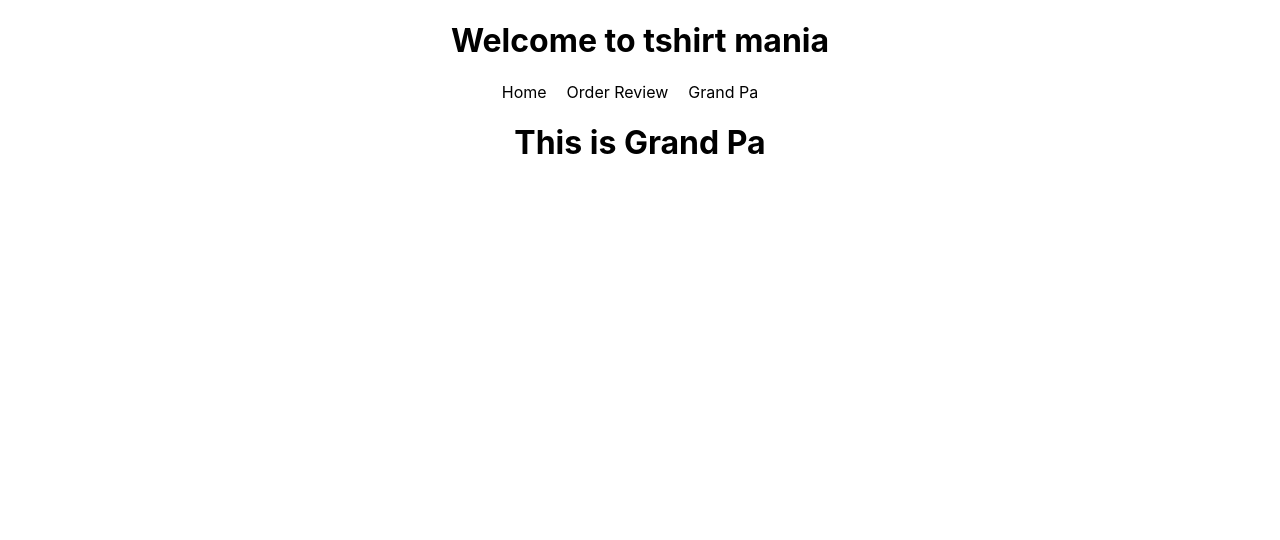
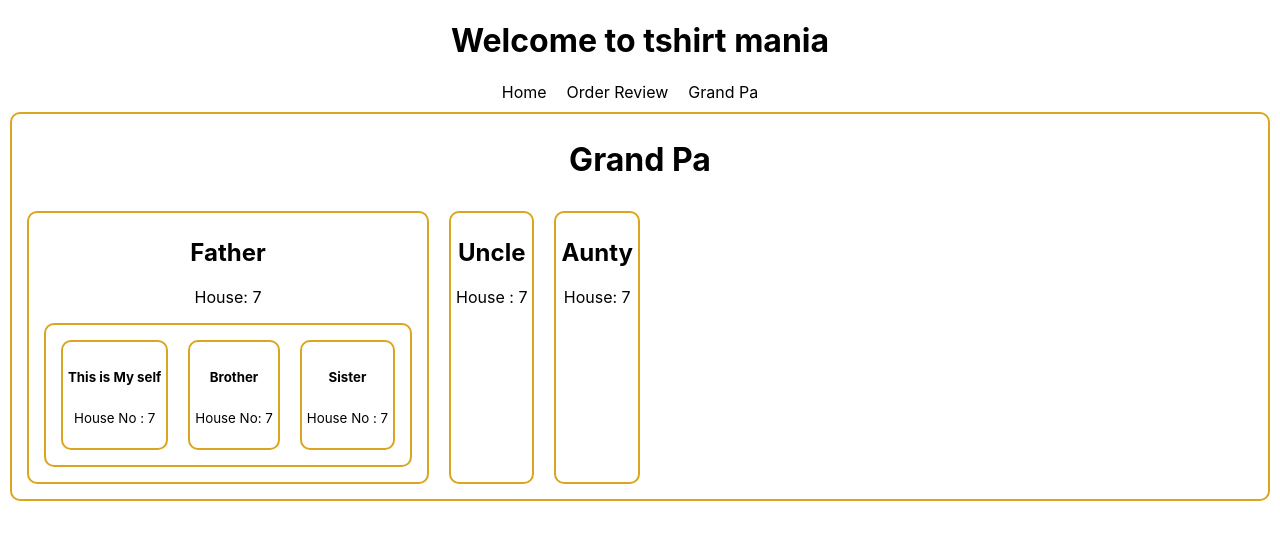
Before and after one commit to provashish95/t-shirt-mania, a React (Create React App) app: page /grandpa in a window 1280 px wide. Shown: the top 540 px of the page. Built offline with nearby package versions, Linux system fonts and the light colour scheme.

Commit message:
added components in the grand pa

```diff
--- a/src/components/Aunty/Aunty.js
+++ b/src/components/Aunty/Aunty.js
@@ -1,9 +1,10 @@
 import React from 'react';
 
-const Aunty = () => {
+const Aunty = ({ house }) => {
     return (
         <div>
-            <h1>This is Aunty </h1>
+            <h1> Aunty </h1>
+            <p>House: {house}</p>
         </div>
     );
 };
--- a/src/components/Brother/Brother.js
+++ b/src/components/Brother/Brother.js
@@ -1,10 +1,11 @@
 import React from 'react';
 import './Brother.css';
 
-const Brother = () => {
+const Brother = ({ house }) => {
     return (
         <div>
-            <h1>This is Brother</h1>
+            <h5> Brother</h5>
+            <p><small>House No: {house}</small></p>
         </div>
     );
 };
--- a/src/components/Father/Father.js
+++ b/src/components/Father/Father.js
@@ -1,10 +1,19 @@
 import React from 'react';
+import Brother from '../Brother/Brother';
+import MySelf from '../MySelf/MySelf';
+import Sister from '../Sister/Sister';
 import './Father.css';
 
-const Father = () => {
+const Father = ({ house }) => {
     return (
         <div>
-            <h4>This is father</h4>
+            <h1>Father</h1>
+            <p>House: {house}</p>
+            <div style={{ display: 'flex' }}>
+                <MySelf house={house}></MySelf>
+                <Brother house={house}></Brother>
+                <Sister house={house}></Sister>
+            </div>
         </div>
     );
 };
--- a/src/components/GrandPa/GrandPa.css
+++ b/src/components/GrandPa/GrandPa.css
@@ -0,0 +1,7 @@
+.grandpa,
+.grandpa div {
+    border: 2px solid goldenrod;
+    margin: 10px;
+    padding: 5px;
+    border-radius: 10px;
+}
--- a/src/components/GrandPa/GrandPa.js
+++ b/src/components/GrandPa/GrandPa.js
@@ -1,10 +1,19 @@
 import React from 'react';
+import Aunty from '../Aunty/Aunty';
+import Father from '../Father/Father';
+import Uncle from '../Uncle/Uncle';
 import './GrandPa.css';
 
 const GrandPa = () => {
+    const house = 7;
     return (
-        <div>
-            <h1>This is Grand Pa</h1>
+        <div className='grandpa' >
+            <h1>Grand Pa</h1>
+            <section style={{ display: 'flex' }}>
+                <Father house={house}></Father>
+                <Uncle house={house}></Uncle>
+                <Aunty house={house}></Aunty>
+            </section>
         </div>
     );
 };
--- a/src/components/MySelf/MySelf.js
+++ b/src/components/MySelf/MySelf.js
@@ -1,10 +1,11 @@
 import React from 'react';
 import './MySelf.css';
 
-const MySelf = () => {
+const MySelf = ({ house }) => {
     return (
         <div>
             <h5>This is My self</h5>
+            <p><small>House No : {house}</small></p>
         </div>
     );
 };
--- a/src/components/Sister/Sister.js
+++ b/src/components/Sister/Sister.js
@@ -1,10 +1,11 @@
 import React from 'react';
 import './Sister.css';
 
-const Sister = () => {
+const Sister = ({ house }) => {
     return (
         <div>
-            <h1>This is Sister</h1>
+            <h5> Sister</h5>
+            <p><small>House No : {house}</small></p>
         </div>
     );
 };
--- a/src/components/Uncle/Uncle.js
+++ b/src/components/Uncle/Uncle.js
@@ -1,10 +1,11 @@
 import React from 'react';
 import './Uncle.css';
 
-const Uncle = () => {
+const Uncle = ({ house }) => {
     return (
         <div>
-            <h5>This is Uncle</h5>
+            <h1> Uncle</h1>
+            <p>House : {house}</p>
         </div>
     );
 };
```
